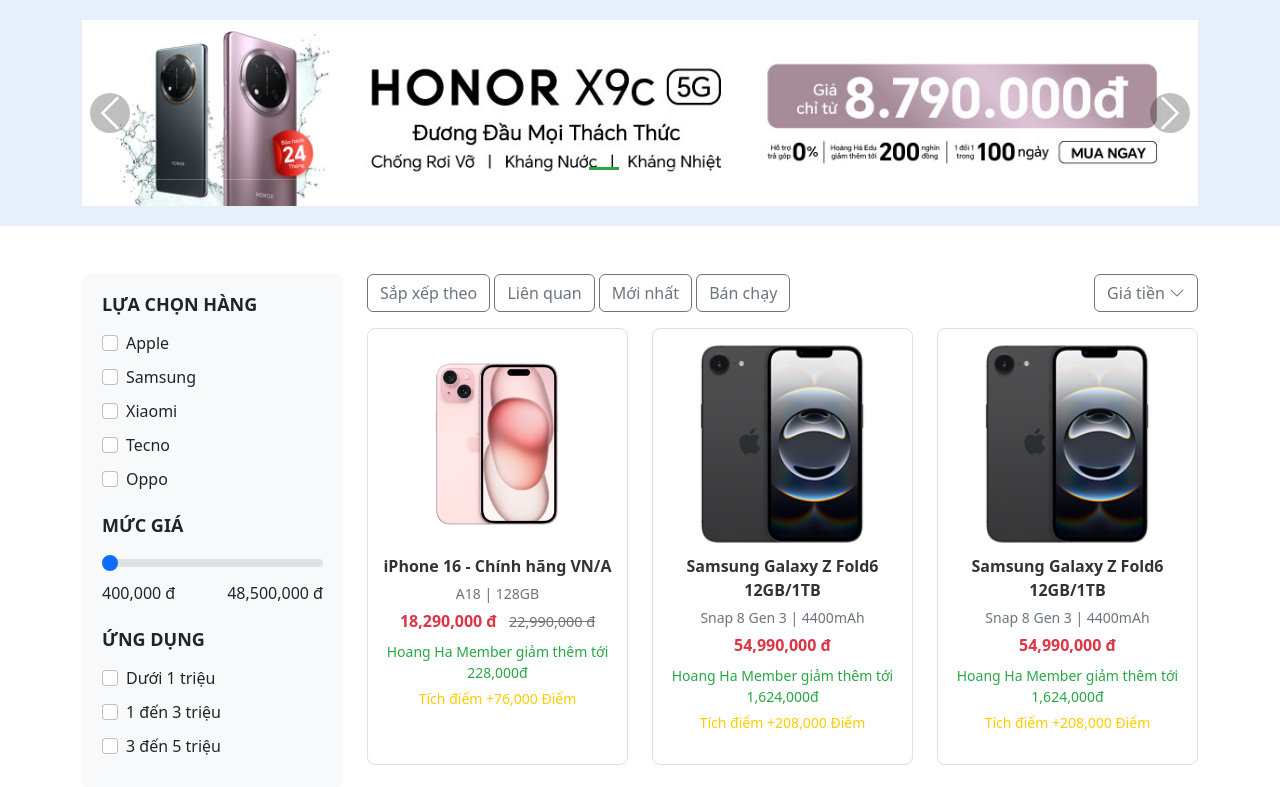
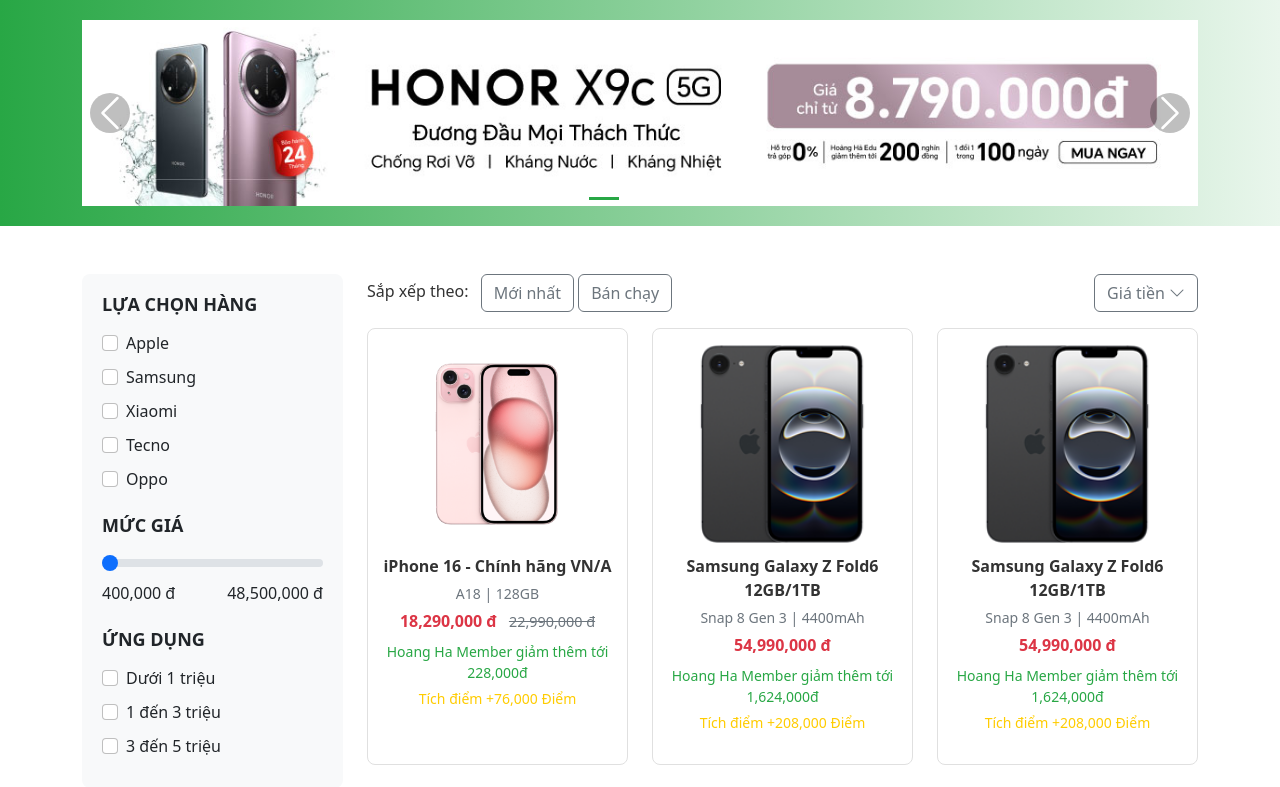
Before and after one commit to DBPCod/Web-NangCao, a PHP site: page / in a window 1280 px wide. Shown: the part 60-847 px from the top of the page. Run offline with PHP 8.4, Linux system fonts and the light colour scheme.

Commit message:
updt slider + sorting

```diff
--- a/src/public/css/style.css
+++ b/src/public/css/style.css
@@ -72,7 +72,8 @@
 
 /* Slider Section */
 .slider-section {
-    background-color: #e6f0fa;
+    /* background-color: #e6f0fa; */
+    background: linear-gradient(to right, #28a745, rgba(40, 167, 69, 0.1));
     padding: 20px 0;
 }
 
@@ -107,16 +108,18 @@
 }
 
 .carousel-indicators {
-    bottom: 10px;
+    position: absolute;
+    bottom: -20px;
+    display: flex;
+    justify-content: center;
 }
 
+
 .carousel-indicators button {
-    background-color: #6c757d;
-    width: 12px;
-    height: 12px;
-    margin: 0 5px;
+    width: 10px;
+    height: 10px;
+    transition: background-color 0.3s ease;
 }
-
 .carousel-indicators .active {
     background-color: #28a745;
 }
--- a/src/views/product.php
+++ b/src/views/product.php
@@ -138,13 +138,12 @@
                 <!-- Sorting Options -->
                 <div class="d-flex justify-content-between mb-3">
                     <div>
-                        <button class="btn btn-outline-secondary">Sắp xếp theo</button>
-                        <button class="btn btn-outline-secondary">Liên quan</button>
+                        <span class="me-2" style="font-weight: 500; color:#333">Sắp xếp theo:</span>
                         <button class="btn btn-outline-secondary">Mới nhất</button>
                         <button class="btn btn-outline-secondary">Bán chạy</button>
                     </div>
                     <div>
-                        <button class="btn btn-outline-secondary">
+                        <button class="btn btn-outline-secondary" style="white-space: nowrap;">
                             Giá tiền <i class="bi bi-chevron-down"></i>
                         </button>
                     </div>
```
